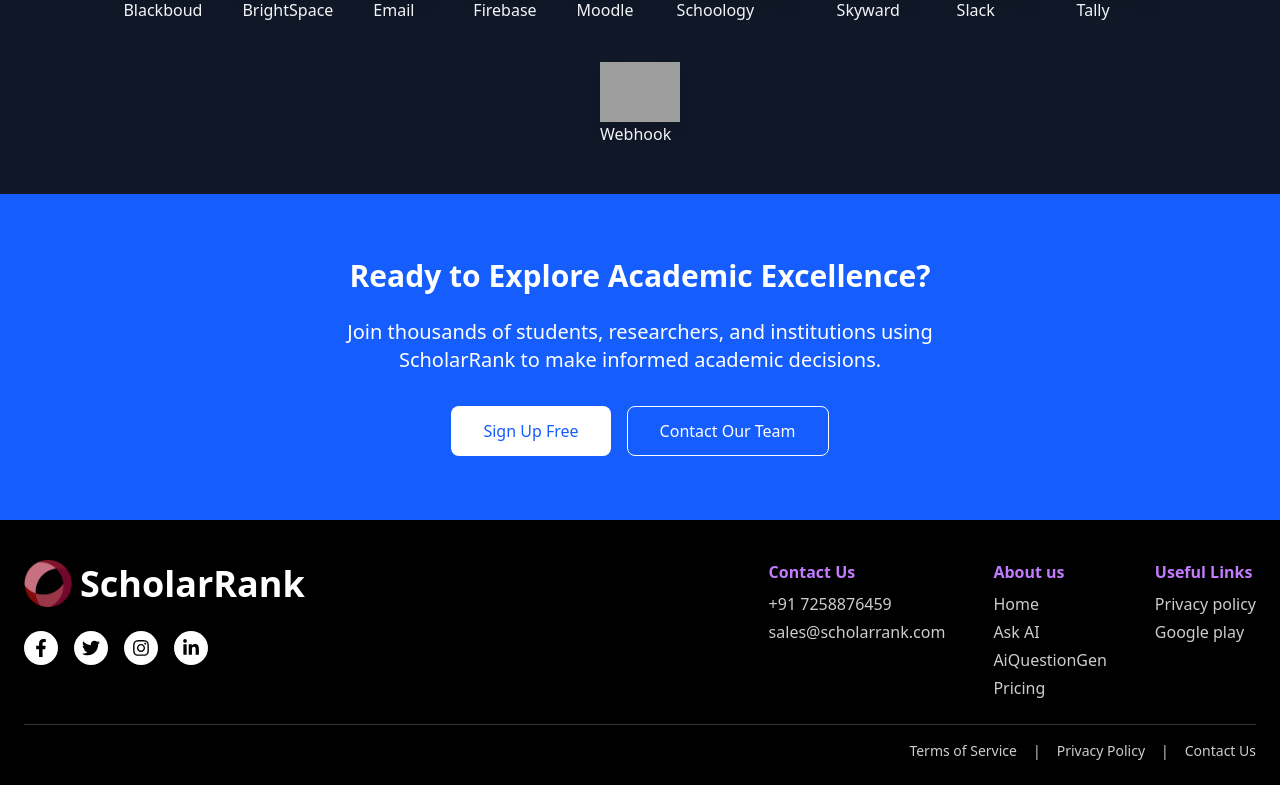
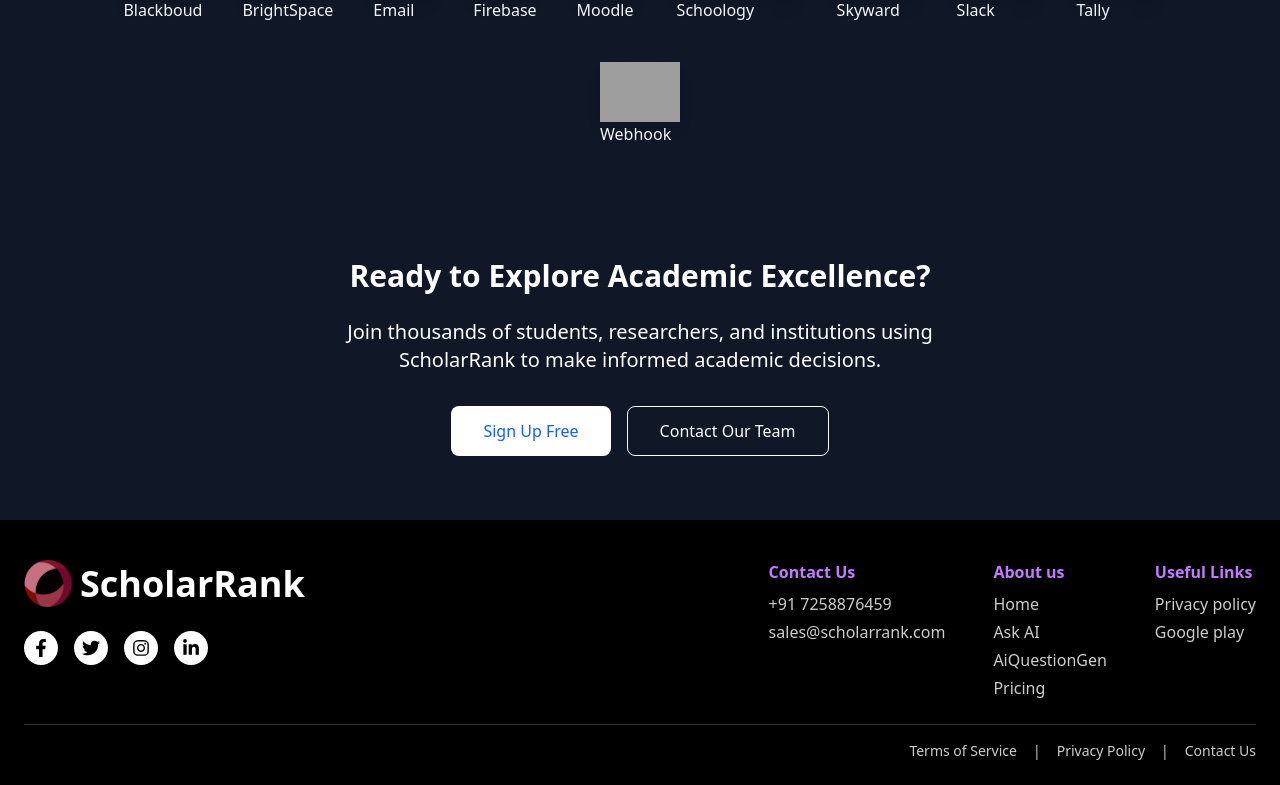
Before and after one commit to jithendra259/ai_platform, a Next.js app in the folder aiclone/: page / in a window 1280 px wide. Shown: the part 1530-2315 px from the top of the page. Built offline with nearby package versions, Linux system fonts and the light colour scheme; grey boxes are pictures that could not be loaded.

Commit message:
cta-changes bg-blue removed

```diff
--- a/aiclone/src/components/cta-section.tsx
+++ b/aiclone/src/components/cta-section.tsx
@@ -1,6 +1,6 @@
 export default function CtaSection() {
   return (
-    <section className="py-16 px-4 bg-blue-600 text-white">
+    <section className="py-16 px-4 text-white">
       <div className="container mx-auto text-center">
         <h2 className="text-3xl font-bold mb-6">Ready to Explore Academic Excellence?</h2>
         <p className="text-xl mb-8 max-w-2xl mx-auto">
```
